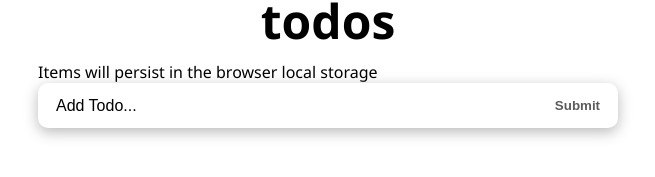
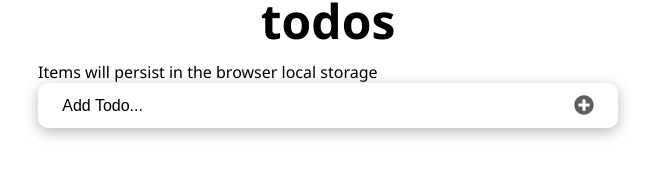
Before and after one commit to alex1779/to-do-app, a React (Vite) app: page / in a window 1280 px wide. Shown: the part 131-308 px from the top of the page, without its empty margins (312-967 px from the left). Built offline with nearby package versions, Linux system fonts and the light colour scheme.

Commit message:
Adding icons to app

```diff
--- a/package.json
+++ b/package.json
@@ -12,6 +12,7 @@
   "dependencies": {
     "react": "^18.2.0",
     "react-dom": "^18.2.0",
+    "react-icons": "^4.11.0",
     "uuid": "^9.0.1"
   },
   "devDependencies": {
@@ -22,6 +23,10 @@
     "eslint-plugin-react": "^7.32.2",
     "eslint-plugin-react-hooks": "^4.6.0",
     "eslint-plugin-react-refresh": "^0.4.3",
+    "stylelint": "^13.13.1",
+    "stylelint-config-standard": "^21.0.0",
+    "stylelint-csstree-validator": "^1.9.0",
+    "stylelint-scss": "^3.21.0",
     "vite": "^4.4.5"
   }
 }
--- a/src/components/InputTodo.jsx
+++ b/src/components/InputTodo.jsx
@@ -1,4 +1,5 @@
 import { useState } from 'react';
+import { FaPlusCircle } from "react-icons/fa"
 
 const InputTodo = ({ addTodoItem }) => {
   const [title, setTitle] = useState('');
@@ -27,7 +28,15 @@ const InputTodo = ({ addTodoItem }) => {
             onChange={handleChange}
             className="input-text"
         />
-        <button className="input-submit">Submit</button>
+        <button className="input-submit">
+            <FaPlusCircle
+                style={{
+                color: '#5e5e5e',
+                fontSize: '20px',
+                marginTop: '2px',
+                }}
+            />
+        </button>
         </form>
         <span className="submit-warning">{message}</span>
     </>
--- a/src/components/TodoItem.jsx
+++ b/src/components/TodoItem.jsx
@@ -1,5 +1,8 @@
 import { useState } from 'react';
 import styles from '@/styles/TodoItem.module.css';
+import { FaTrash } from "react-icons/fa";
+import { AiFillEdit } from "react-icons/ai";
+
 const TodoItem = ({ itemProp, handleChange, delTodo, setUpdate }) => {
     const [editing, setEditing] = useState(false);
     let viewMode = {};
@@ -31,8 +34,12 @@ const TodoItem = ({ itemProp, handleChange, delTodo, setUpdate }) => {
                     checked={itemProp.completed}
                     onChange={() => handleChange(itemProp.id)}
                 />
-                <button onClick={handleEditing}>Edit</button>
-                <button onClick={() => delTodo(itemProp.id)}>Delete</button>
+                <button onClick={handleEditing}>
+                    <AiFillEdit style={{ color: "#5e5e5e", fontSize: "16px" }} />
+                </button>
+                <button onClick={() => delTodo(itemProp.id)}>
+                    <FaTrash style={{ color: "#5e5e5e", fontSize: "16px" }} />
+                </button>
                 <span style={itemProp.completed ? completedStyle : null}>
                     {itemProp.title}
                 </span>
--- a/src/styles/app.css
+++ b/src/styles/app.css
@@ -66,3 +66,9 @@ body {
   margin-top: 5px;
   display: block;
 }
+
+.input-submit svg {
+  color: #5e5e5e;
+  font-size: 20px;
+  margin-top: 2px;
+}
```
Also changed, not shown: 1 other file (tests, documents, lock files or other folders).
